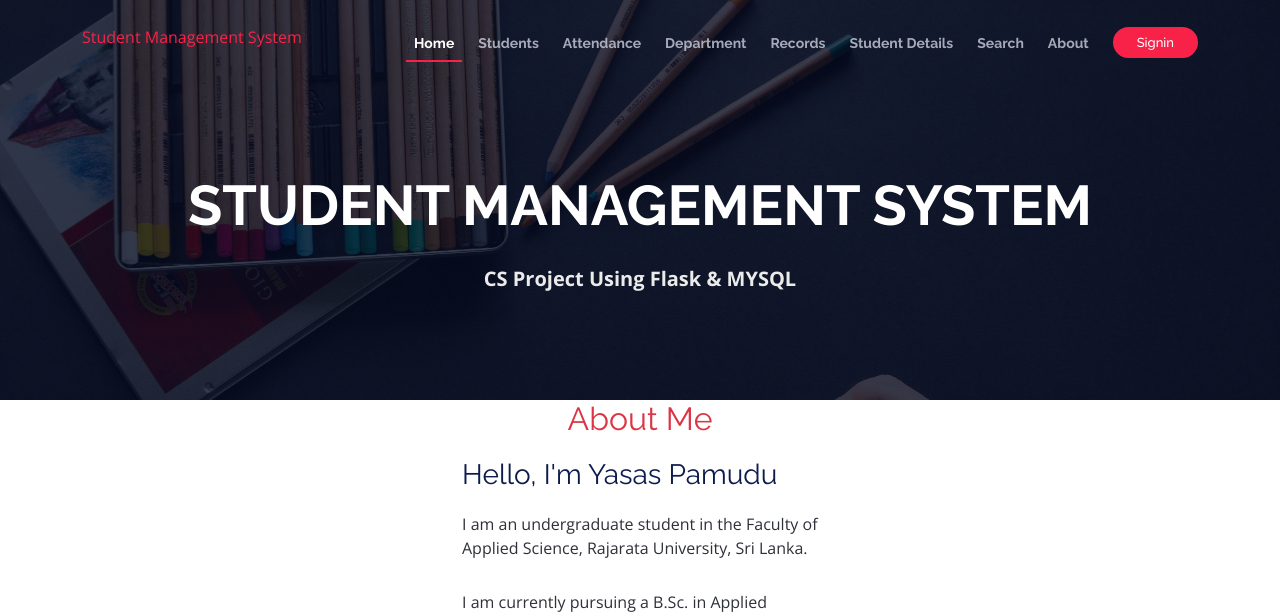
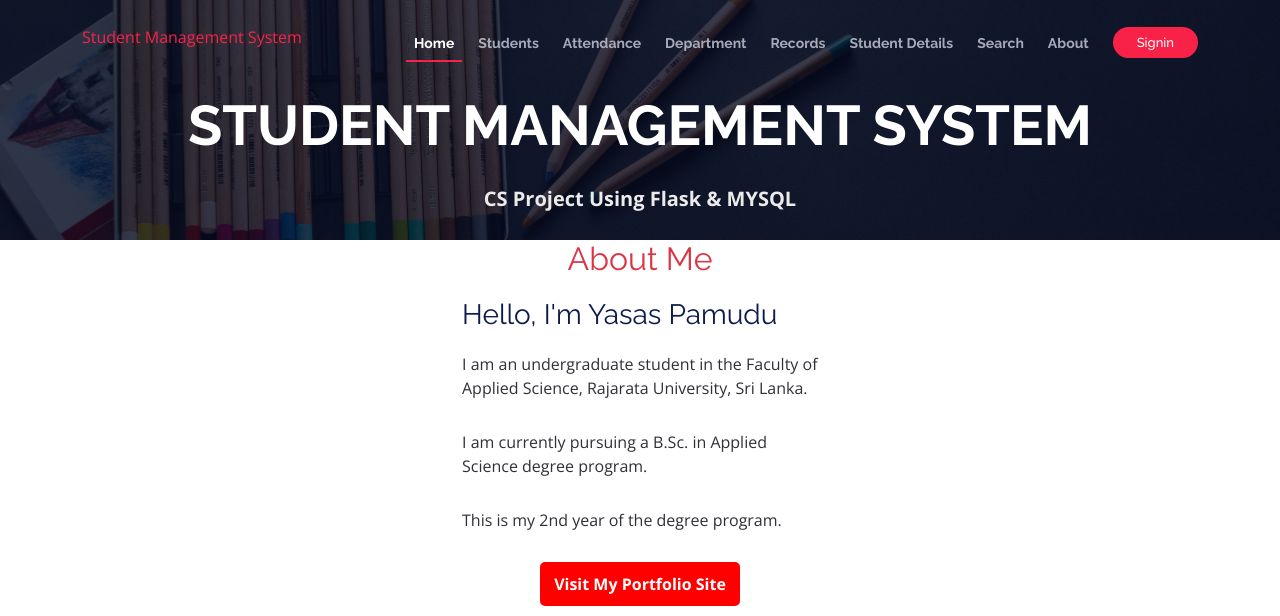
Before and after one commit to asp2020100/sms-flask, a Flask app: page /about in a window 1280 px wide. Shown: the top 616 px of the page. Run offline with Flask 3, Linux system fonts and the light colour scheme; parts of the project's set-up code (start-up, migrations or seed data) failed here and were passed over; some libraries are stand-ins or nearby versions.

Commit message:
Update style3.css

```diff
--- a/static/assets/css/style3.css
+++ b/static/assets/css/style3.css
@@ -513,7 +513,7 @@ body.mobile-nav-active #mobile-nav-toggle {
 
 #intro {
     width: 100%;
-    height: 50vh;
+    height: 30vh;
     background: url(../../images/bg1.jpg) top center;
     background-size: cover;
     overflow: hidden;
```
